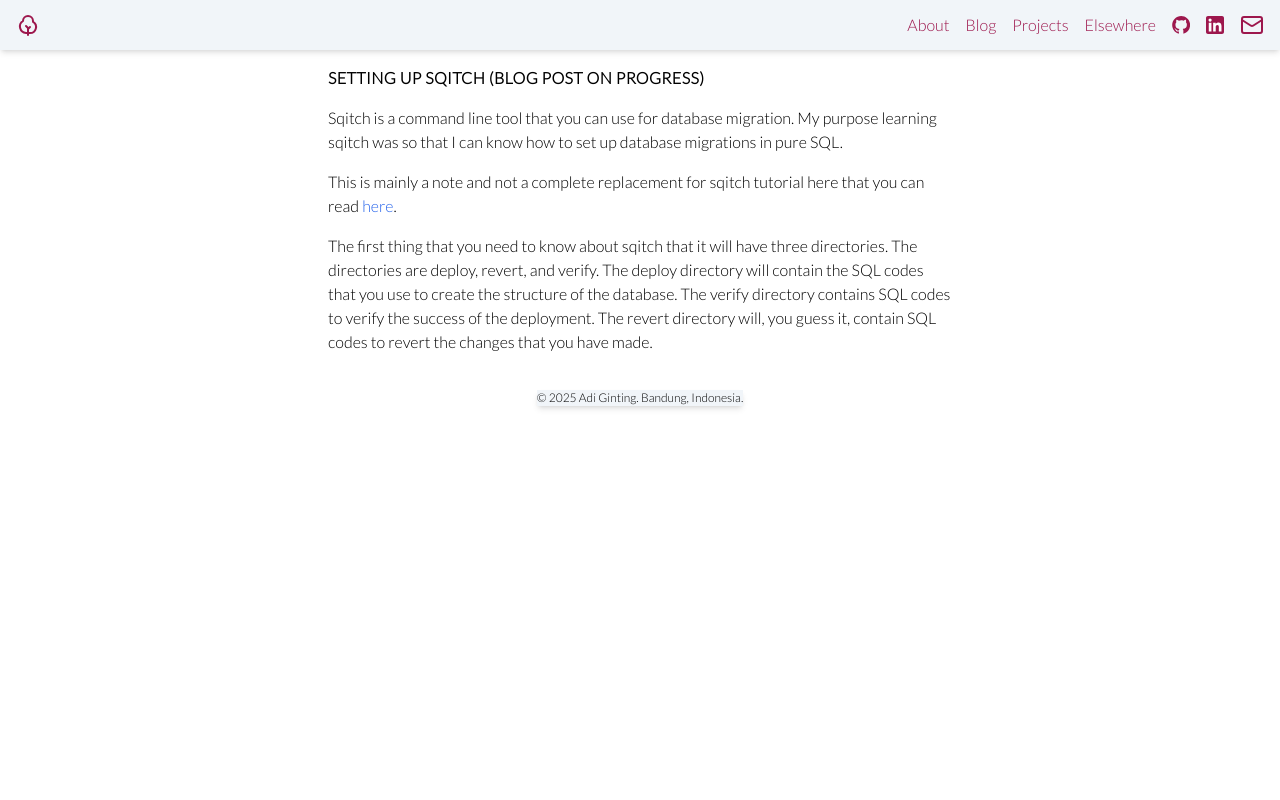
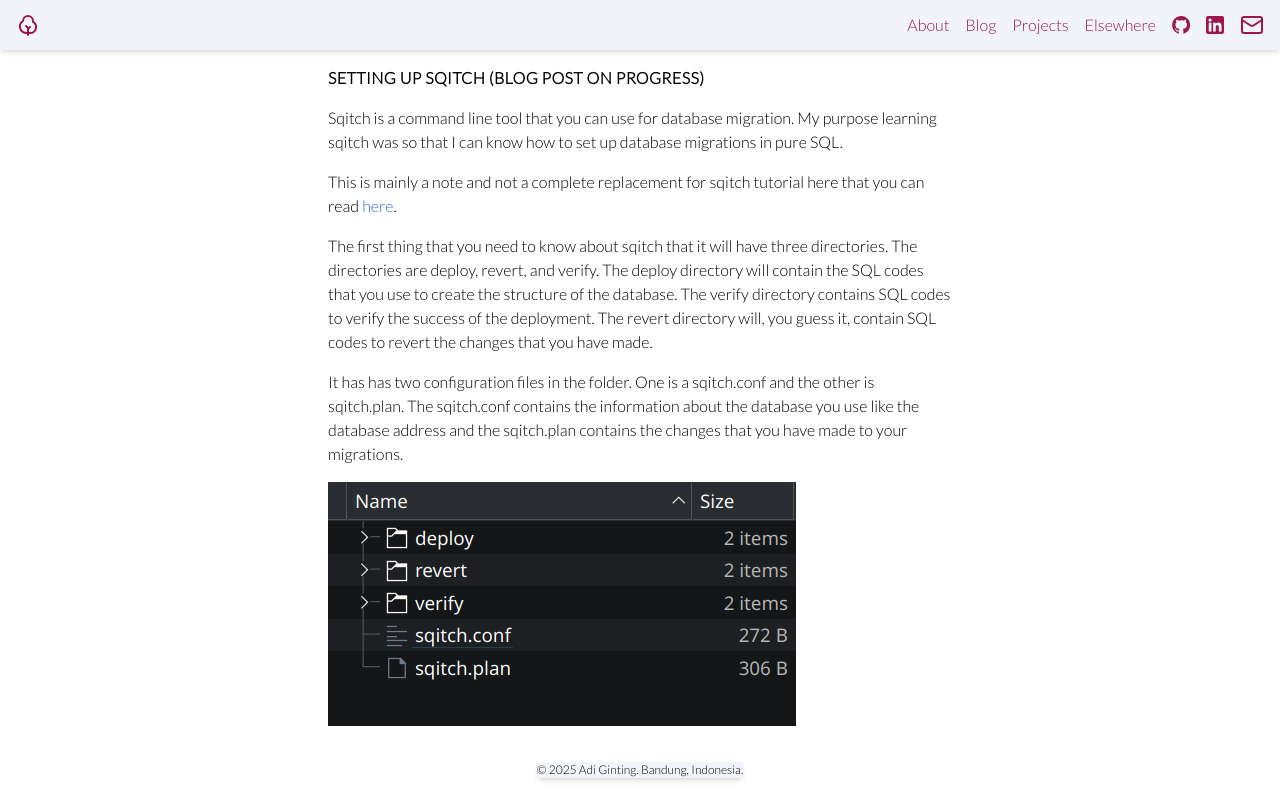
Before and after one commit to adipginting/adipginting.com, a Next.js app: page /blog/setting-up-sqitch in a window 1280 px wide. Built offline with nearby package versions, Linux system fonts and the light colour scheme.

Commit message:
Addendum: add more blog post

```diff
--- a/src/app/blog/(posts)/setting-up-sqitch/page.tsx
+++ b/src/app/blog/(posts)/setting-up-sqitch/page.tsx
@@ -1,4 +1,5 @@
 import Link from "next/link";
+import Image from "next/image";
 
 export default function Page() {
   return (
@@ -31,6 +32,14 @@ export default function Page() {
           verify the success of the deployment. The revert directory will, you
           guess it, contain SQL codes to revert the changes that you have made.
         </p>
+        <p>
+          It has has two configuration files in the folder. One is a
+          sqitch.conf and the other is sqitch.plan. The sqitch.conf contains the information
+          about the database you use like the database address and the
+          sqitch.plan contains the changes that you have made to your
+          migrations.
+        </p>
+        <Image src="/sqitch-files.png" width={468} height={244}   alt="Sqitch files." />
       </div>
     </main>
   );
```
Also changed, not shown: public/sqitch-files.png (added), 1 other file (tests, documents, lock files or other folders).
